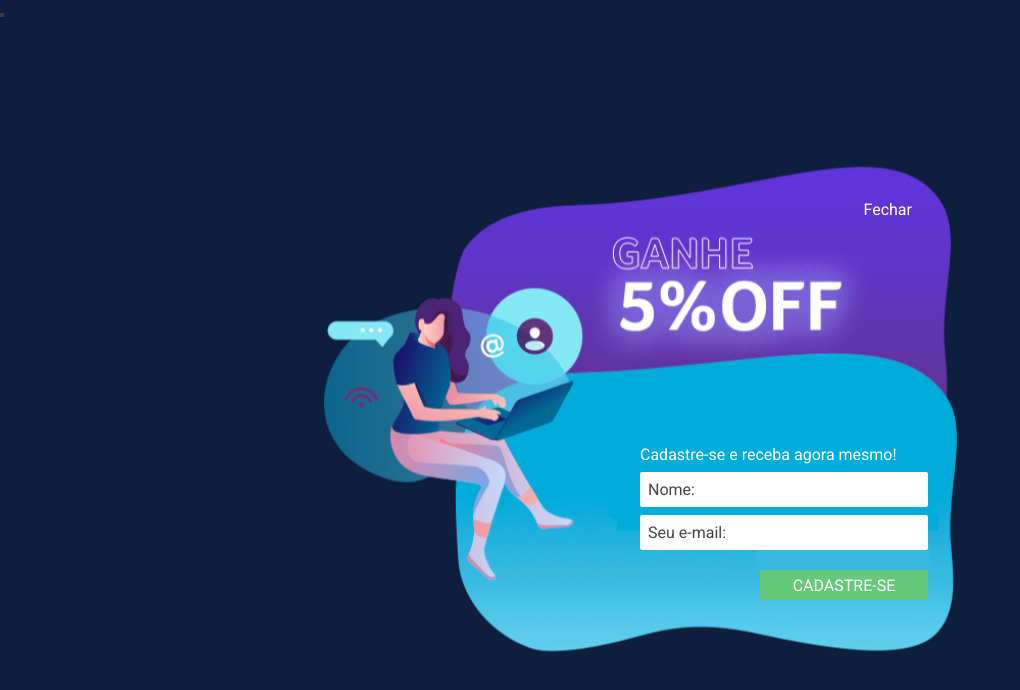
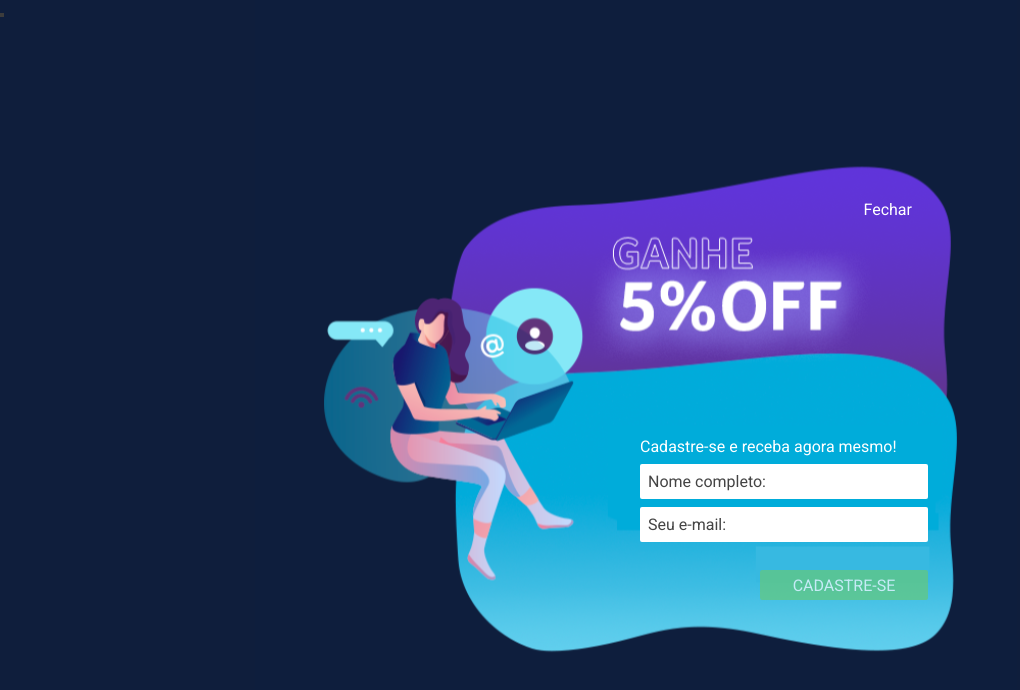
Before and after one commit to nathaliacsan/cadastro-usuario, a React (Vite) app in the folder lightbox-multi/: page / in a window 1280 px wide. Shown: the top 690 px of the page, without its empty margins (0-1020 px from the left). Built offline with nearby package versions, Linux system fonts and the light colour scheme.

Commit message:
Criando formulario

```diff
--- a/lightbox-multi/src/pages/Register/index.tsx
+++ b/lightbox-multi/src/pages/Register/index.tsx
@@ -1,15 +1,49 @@
 import * as Dialog from '@radix-ui/react-dialog'
+import { ChangeEvent, FormEvent, useState } from 'react'
 
 import './styles.scss'
 
+import { validateName, validateEmail } from '../../utils/regex'
+
 export function Register() {
+  const [name, setName] = useState<string>('')
+  const [email, setEmail] = useState<string>('')
+
+  function handleNameChange(event: ChangeEvent<HTMLInputElement>) {
+    const { value } = event.target
+    setName(value)
+  }
+
+  function handleEmailChange(event: ChangeEvent<HTMLInputElement>) {
+    const { value } = event.target
+    setEmail(value)
+  }
+
+  // function handleSubmit (event: FormEvent) {
+  //   event.preventDefault()
+
+  //   if (validEmail) {
+  //     console.log('valido')
+  //   } else {
+  //     console.log('n valido')
+  //   }
+
+  function verifyForm(event: FormEvent) {
+    event.preventDefault()
+    const validEmail = validateEmail.test(email)
+    const validName = validateName.test(name)
+
+    // if(validEmail && validName) {
+
+    // }
+  }
+
   return (
     <Dialog.Root defaultOpen={true}>
       <Dialog.Trigger />
       <Dialog.Portal>
         <Dialog.Overlay className="dialog-overlay" />
         <Dialog.Content className="dialog-content">
-          {/* <Dialog.Title>Ganhe 5% OFF</Dialog.Title> */}
           <Dialog.Close asChild>
             <button className="close-button">Fechar</button>
           </Dialog.Close>
@@ -19,11 +53,28 @@ export function Register() {
             </Dialog.Description>
 
             <form className="form-register">
-              <input type="text" placeholder="Nome:" required />
-              <input type="email" placeholder="Seu e-mail:" required />
+              <input
+                type="text"
+                placeholder="Nome completo:"
+                value={name}
+                onChange={handleNameChange}
+              />
+              <input
+                type="email"
+                placeholder="Seu e-mail:"
+                value={email}
+                onChange={handleEmailChange}
+              />
+
+              <button
+                className="submit-button"
+                type="submit"
+                disabled={name.length === 0 || email.length === 0}
+                onClick={verifyForm}
+              >
+                CADASTRE-SE
+              </button>
             </form>
-
-            <button>CADASTRE-SE</button>
           </div>
         </Dialog.Content>
       </Dialog.Portal>
--- a/lightbox-multi/src/pages/Register/styles.scss
+++ b/lightbox-multi/src/pages/Register/styles.scss
@@ -54,7 +54,30 @@
 
             width: 100%;
 
+            .submit-button {
+                align-self: end;
+                height: 30px;
+                border: 0;
+                background: #65C97A;
+                color: white;
+                padding: 0 1.25rem;
+                border-radius: 2px;
+                width: 168px;
+                margin-top: 1.25rem;
 
+                cursor: pointer;
+
+                &:not(:disabled):hover {
+                    background: #82D293;
+                    transition: background-color 0.2s;
+                }
+
+                &:disabled {
+                    opacity: 0.7;
+                    cursor: not-allowed;
+                }
+
+            }
 
             input {
                 border-radius: 2px;
@@ -66,31 +89,11 @@
                     color: #444444;
                 }
 
-
-
             }
 
         }
 
-        button {
-            align-self: end;
-            height: 30px;
-            border: 0;
-            background: #65C97A;
-            color: white;
-            padding: 0 1.25rem;
-            border-radius: 2px;
-            width: 168px;
-            margin-top: 1.25rem;
 
-            cursor: pointer;
-
-            &:hover {
-                background: #82D293;
-                transition: background-color 0.2s;
-            }
-
-        }
     }
 
 
--- /dev/null
+++ b/lightbox-multi/src/utils/regex.ts
@@ -0,0 +1,4 @@
+export const validateName =
+  /\b[A-Za-zÀ-ú][A-Za-zÀ-ú]+,?\s[A-Za-zÀ-ú][A-Za-zÀ-ú]{2,19}\b/gi
+
+export const validateEmail = /^[a-zA-Z0-9._:$!%-]+@[a-zA-Z0-9.-]+.[a-zA-Z]$/
```
